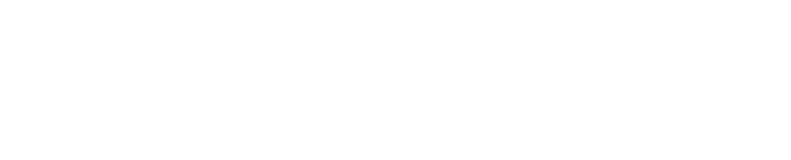
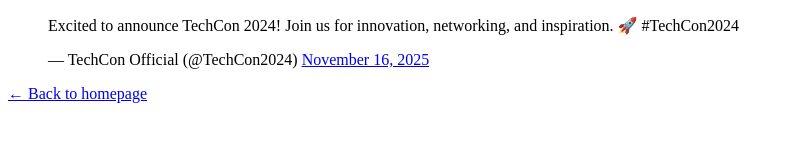
Before and after one commit to gbemio/My_First_Portfolio, a plain HTML site: page html_basic/tweets.html in a window 1280 px wide. Shown: the whole page, without its empty margins (0-791 px from the left). Drawn offline with Linux system fonts and the light colour scheme.

Commit message:
Add tweets.html and update index.html

```diff
--- a/html_basic/tweets.html
+++ b/html_basic/tweets.html
@@ -0,0 +1,21 @@
+<!DOCTYPE html>
+<html lang="en">
+<head>
+  <meta charset="UTF-8">
+  <title>TechCon 2024 Tweets</title>
+</head>
+<body>
+
+  <!-- Embedded Tweet -->
+  <blockquote class="twitter-tweet">
+    <p lang="en" dir="ltr">Excited to announce TechCon 2024! Join us for innovation, networking, and inspiration. 🚀 #TechCon2024</p>
+    &mdash; TechCon Official (@TechCon2024)
+    <a href="https://twitter.com/TechCon2024/status/1600000000000000000">November 16, 2025</a>
+  </blockquote>
+  <script async src="https://platform.twitter.com/widgets.js" charset="utf-8"></script>
+
+  <!-- Link back to homepage -->
+  <p><a href="index.html">← Back to homepage</a></p>
+
+</body>
+</html>
```
Also changed, not shown: html_basic/index.html (+2 -0 lines).
